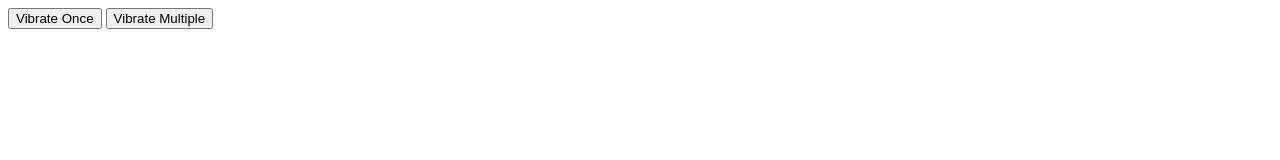
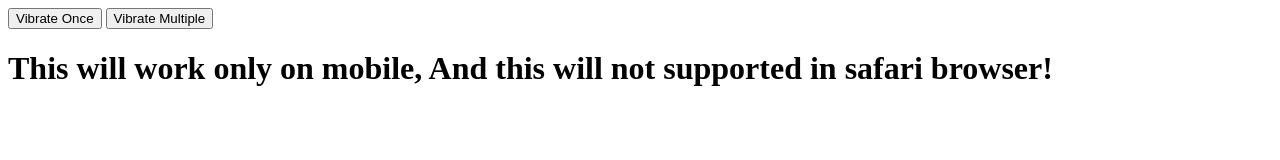
Before and after one commit to TarunDabhi27/VibrateInJS, a plain HTML site: page index.html in a window 1280 px wide. Drawn offline with Linux system fonts and the light colour scheme.

Commit message:
Adding msg

```diff
--- a/index.html
+++ b/index.html
@@ -14,8 +14,8 @@
             navigator.vibrate(msArr);
         }
     </script>
-
     <button onclick="vibrateOnce(500)">Vibrate Once</button>
     <button onclick="vibrateOnce([300, 200, 300, 200, 300])">Vibrate Multiple</button>
+    <h1>This will work only on mobile, And this will not supported in safari browser!</h1>
 </body>
 </html>
```
